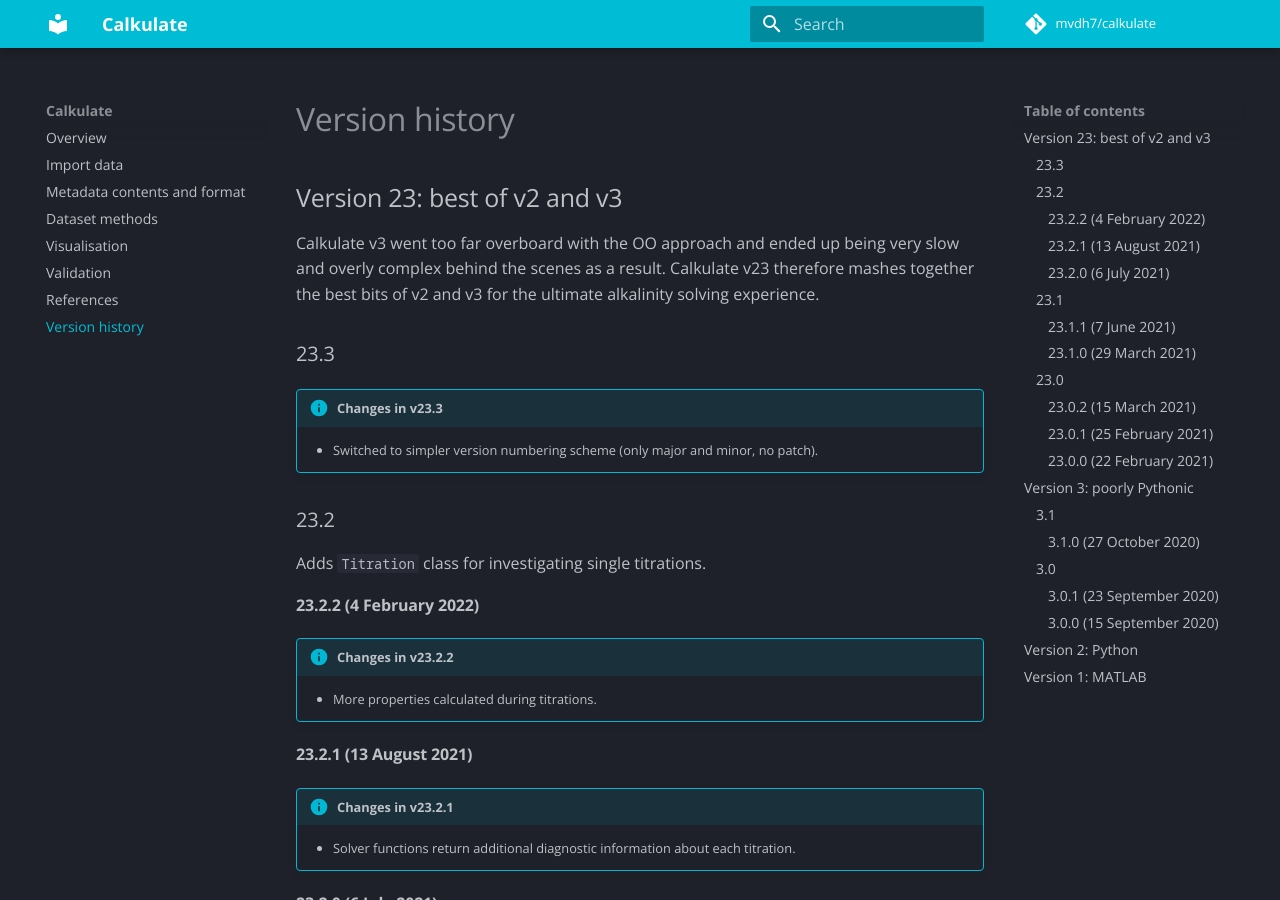
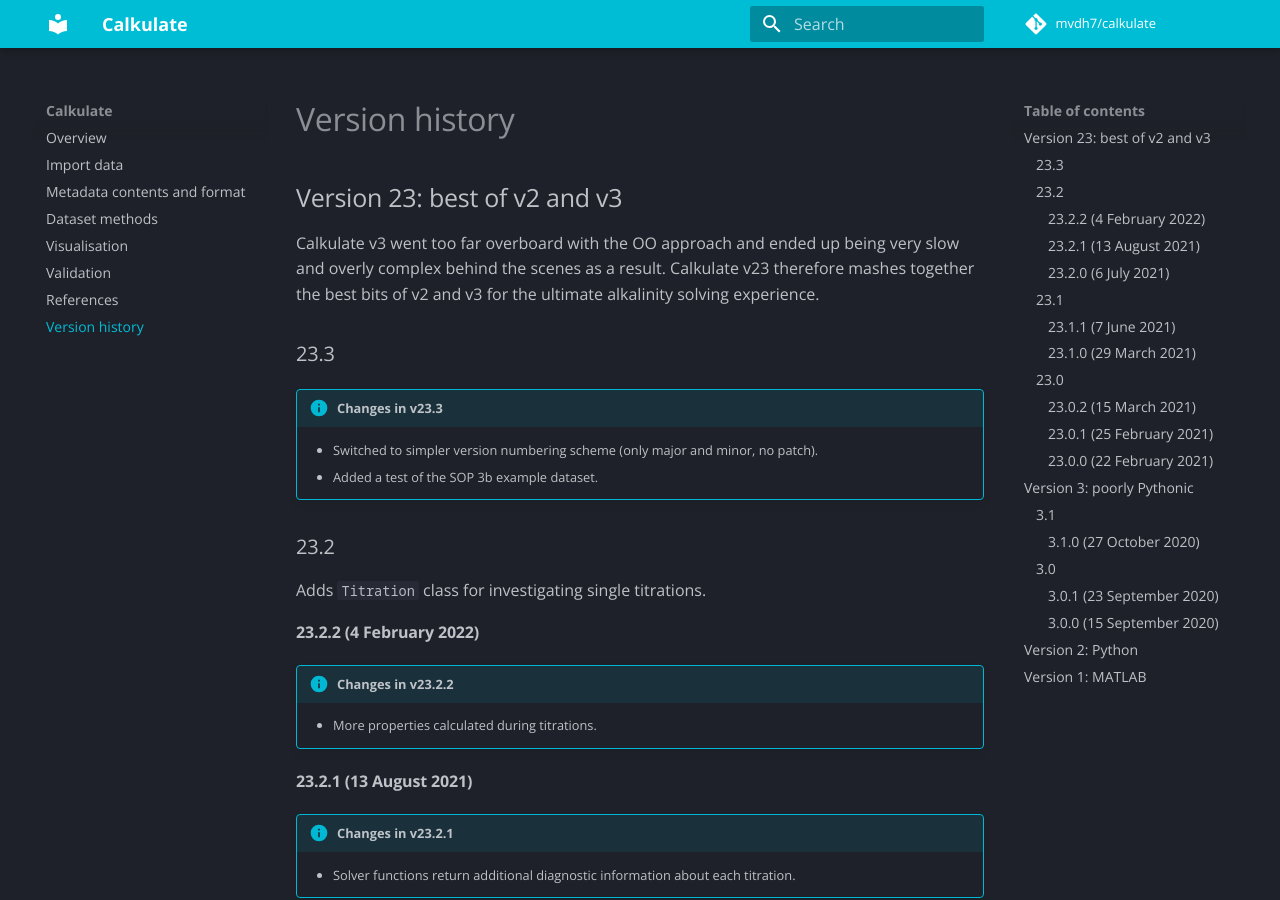
Before and after one commit to mvdh7/calkulate, an MkDocs documentation site: the page built from docs/versions.md, in a window 1280 px wide and 900 px high. Built offline with MkDocs 1.6.1 and Material for MkDocs 9.7.7, drawn with Linux system fonts in a browser that asks for light colours; comment, search, counter and statistics services are not loaded.

Commit message:
Note new test

```diff
--- a/docs/versions.md
+++ b/docs/versions.md
@@ -9,6 +9,7 @@ Calkulate v3 went too far overboard with the OO approach and ended up being very
 !!! info "Changes in v23.3"
 
     * Switched to simpler version numbering scheme (only major and minor, no patch).
+    * Added a test of the SOP 3b example dataset.
 
 ### 23.2
 
```
